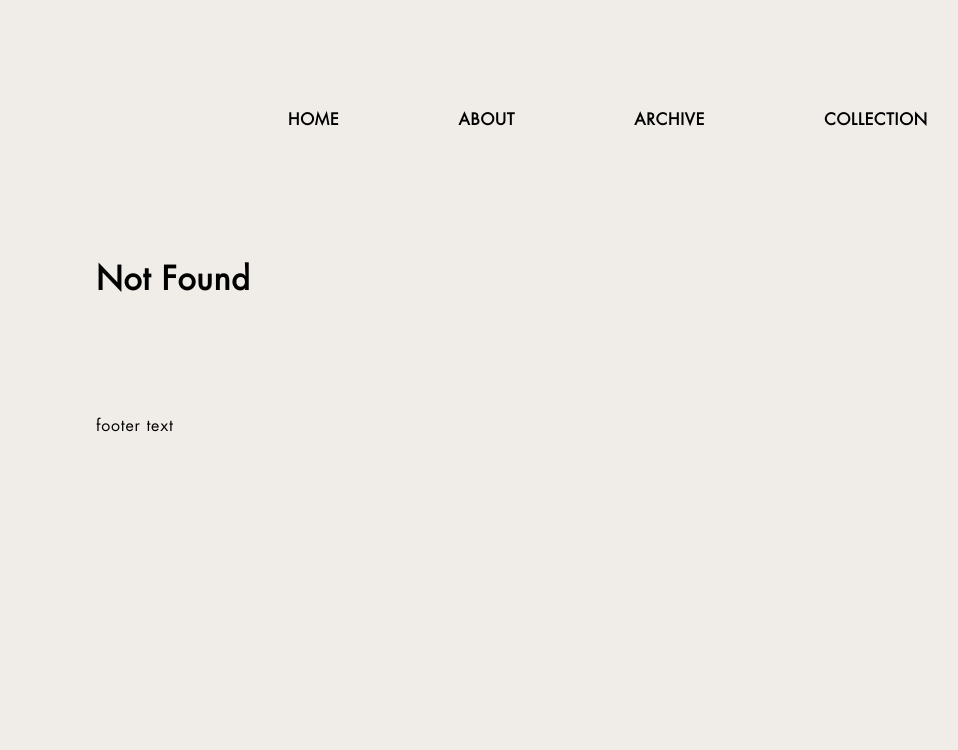
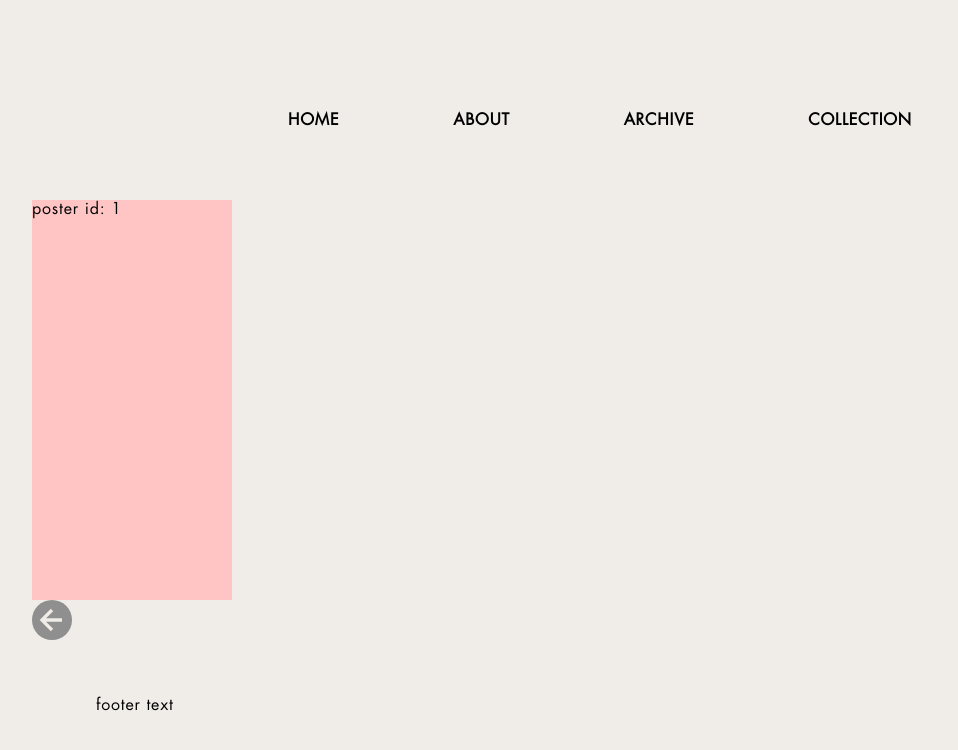
Before and after one commit to yourbaebea/cinema-hall, a React (Create React App) app: page /poster/1 in a window 1280 px wide. Before the commit this address had no page. Shown: the top 750 px of the page, without its empty margins (32-990 px from the left). Built offline with nearby package versions, Linux system fonts and the light colour scheme.

Commit message:
[stable version] updated routes

```diff
--- a/package.json
+++ b/package.json
@@ -10,6 +10,7 @@
     "classnames": "^2.3.2",
     "react": "^18.2.0",
     "react-dom": "^18.2.0",
+    "react-icons": "^4.11.0",
     "react-router-dom": "^6.16.0",
     "react-scripts": "5.0.1",
     "web-vitals": "^2.1.4"
--- a/src/App.js
+++ b/src/App.js
@@ -10,6 +10,8 @@ import {
 } from "react-router-dom";
 
 import navigation from './information/navigation.json';
+import Poster from "./pages/Poster";
+import PosterWrap from "./components/PosterWrap";
 
 
 export default class App extends Component {
@@ -30,7 +32,7 @@ export default class App extends Component {
                   }
                 />
               ))}
-
+          <Route path="/poster/:id" element={<PosterWrap/>} />
           <Route path="/*" element={<Layout page={<NotFound />} />} />
         </Routes>
       </BrowserRouter>
--- /dev/null
+++ b/src/components/PosterWrap.jsx
@@ -0,0 +1,29 @@
+import React from "react";
+import Poster from "../pages/Poster";
+import { useParams } from "react-router-dom";
+import Navbar from "./Layout/Navbar";
+import Footer from "./Layout/Footer";
+
+import classes from '../styles/layout.module.css'
+
+function PosterWrap() {
+  const { id } = useParams();
+
+  console.log("poster wrap with id: " + id);
+
+  return (
+
+    <div className={classes.container}>
+
+      <Navbar/>
+
+      <Poster id={id}/>
+
+      <Footer/>
+
+    </div>
+
+  );
+}
+
+export default PosterWrap;
--- a/src/pages/Archive.jsx
+++ b/src/pages/Archive.jsx
@@ -1,5 +1,17 @@
 import React, { Component } from "react";
 import classes from '../styles/page.module.css';
+
+
+const queryfromserver = [
+  {
+    "id": "1",
+    "link": "query from wordpress 1"
+  },
+  {
+    "id": "2",
+    "link": "query from wordpress 2"
+  },
+];
 
 export default class Archive extends Component {
   render() {
@@ -12,6 +24,11 @@ export default class Archive extends Component {
 
             <div>this is the text back to the primary font</div>
 
+            {queryfromserver.map(poster => (
+              <a className={classes.posterLink} key={poster.id} href={`/poster/${poster.id}`}>poster</a>
+            ))}
+
+
         </div>
 
     );
--- a/src/pages/Collection.jsx
+++ b/src/pages/Collection.jsx
@@ -1,9 +1,26 @@
 import React, { Component } from "react";
 import classes from '../styles/page.module.css';
+import Poster from "./Poster";
+import Layout from "../components/Layout/Layout";
+
+const queryfromserver = [
+  {
+    "id": "1",
+    "link": "query from wordpress 1"
+  },
+  {
+    "id": "2",
+    "link": "query from wordpress 2"
+  },
+];
 
 export default class Collection extends Component {
 
+
+
   render() {
+
+    const id="here";
 
     return (
         <div className={classes.page}>
@@ -14,6 +31,10 @@ export default class Collection extends Component {
 
             <div>this is the text back to the primary font</div>
 
+            {queryfromserver.map(poster => (
+              <a className={classes.posterLink} key={poster.id} href={`/poster/${poster.id}`}>poster here</a>
+            ))}
+
         </div>
 
     );
--- a/src/pages/NotFound.jsx
+++ b/src/pages/NotFound.jsx
@@ -5,7 +5,7 @@ export default class NotFound extends Component {
   render() {
     return (
         <div className={classes.page}>
-            <h1>Not Found</h1>
+            <h1>Not Found updated</h1>
 
         </div>
 
--- /dev/null
+++ b/src/pages/Poster.jsx
@@ -0,0 +1,40 @@
+import React, { Component, useParams} from "react";
+import { useHistory } from 'react-router-dom';
+import {BiLeftArrowAlt} from 'react-icons/bi';
+
+
+import classes from '../styles/poster.module.css'
+
+class Poster extends Component {
+
+  handleGoBack = () => {
+    window.history.back();
+  };
+
+
+  render() {
+
+    const { id } = this.props;
+
+    console.log(id);
+
+    return (
+      <div>
+              <div className={classes.posterDetails}>
+
+                <div>poster id: {id}</div>
+
+              </div>
+              <div className={classes.buttonContainer}>
+                <div className={classes.button} onClick={this.handleGoBack}>
+                  <BiLeftArrowAlt size={40} className={classes.arrow}/>
+                </div>
+              </div>
+
+      </div>
+
+    );
+  }
+}
+
+export default Poster;
--- a/src/styles/index.css
+++ b/src/styles/index.css
@@ -5,6 +5,11 @@
 	--white-1: white;
   --black-1: black;
   --off-white: #F0ECE8;
+  --grey-2: #555555;
+  --grey-1: #8f8f8f;
+
+
+  --grey-3: #ffc4c4;
 
 
   /* website variables */
@@ -12,6 +17,7 @@
   --background-color: var(--off-white);
 	--primary-text-color: var(--black-1);
 	--secondary-text-color: var(--white-1);
+  --poster-color: var(--grey-3);
 
 
 	/* system settings */
@@ -31,11 +37,30 @@
 
 html, body{
   margin: 0;
+  width: calc(100vw - 1rem);
   font-family: var(--primary-font), var(--default-font);
   -webkit-font-smoothing: antialiased;
   -moz-osx-font-smoothing: grayscale;
   background-color: var(--background-color);
   letter-spacing: var(--letter-spacing);
+}
+
+::-webkit-scrollbar {
+	width: 1rem;
+}
+
+::-webkit-scrollbar-track {
+	background: var(--background-color);
+}
+
+/* Handle */
+::-webkit-scrollbar-thumb {
+	background: var(--grey-1);
+}
+
+/* Handle on hover */
+::-webkit-scrollbar-thumb:hover {
+	background: var(--grey-2);
 }
 
 
@@ -48,15 +73,6 @@ a:hover{
   text-decoration:underline;
 }
 
-.title{
-  font-family: var(--secondary-font), var(--default-font);
-  color: blueviolet;
-}
-
-.page{
-  padding: 5vh 5vw;
-}
-
 
 @font-face {
 	font-family: 'Futura';
--- a/src/styles/page.module.css
+++ b/src/styles/page.module.css
@@ -5,3 +5,11 @@
 .page{
     padding: 5vh 5vw;
 }
+
+
+.posterLink{
+  margin: 30px;
+  width: 200px;
+  height: 400px;
+  background-color: rgb(220, 220, 220);
+}
--- /dev/null
+++ b/src/styles/poster.module.css
@@ -0,0 +1,26 @@
+.posterDetails{
+    width: 200px;
+    height: 400px;
+    background-color: var( --poster-color);
+}
+
+.buttonContainer{
+    width: 40px;
+    height: 40px;
+}
+
+.button{
+    background: var(--grey-1);
+    width: 100%;
+    height: 100%;
+    border-radius: 50%;
+}
+
+.button:hover {
+	background: var(--grey-2);
+}
+
+.arrow{
+    align-self: center;
+    color: var(--background-color)
+}
```
Also changed, not shown: 1 other file (tests, documents, lock files or other folders).
